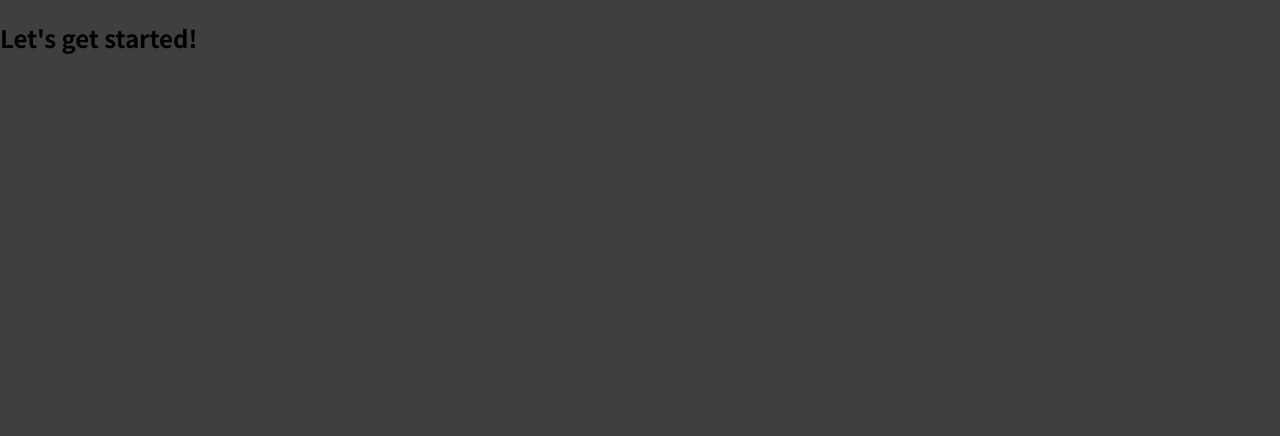
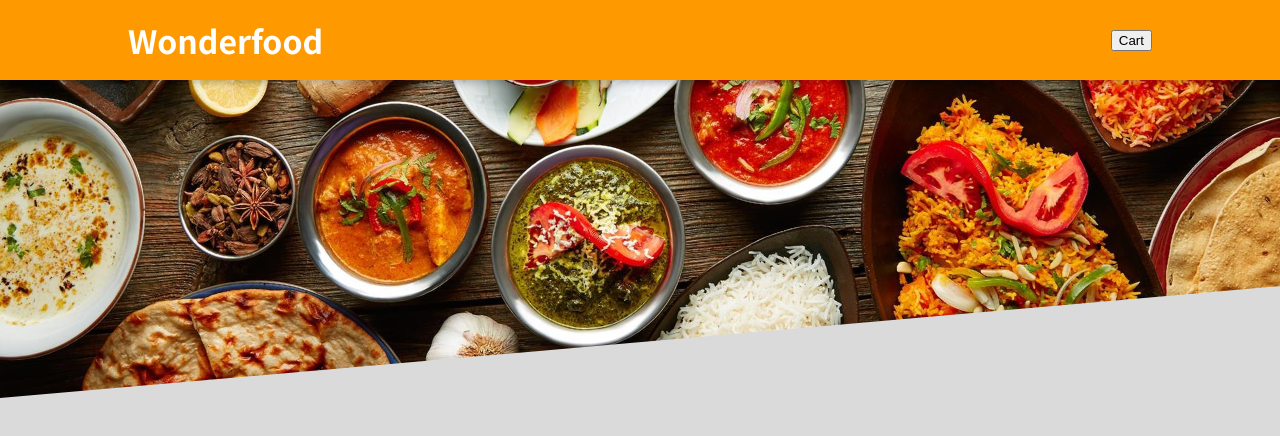
Before and after one commit to skatersezo/food-order-frontend, a React (Create React App) app: page / in a window 1280 px wide. Shown: the top 436 px of the page. Built offline with nearby package versions, Linux system fonts and the light colour scheme.

Commit message:
Adds Header component

```diff
--- a/src/App.js
+++ b/src/App.js
@@ -1,8 +1,13 @@
+import React from 'react';
+
+import Header from './components/Layout/Header';
+
 function App() {
+
   return (
-    <div>
-      <h2>Let's get started!</h2>
-    </div>
+    <>
+      <Header />
+    </>
   );
 }
 
--- /dev/null
+++ b/src/components/Layout/Header.js
@@ -0,0 +1,22 @@
+import React from 'react';
+
+import food from '../../assets/food.jpg';
+import classes from './Header.module.css';
+
+function Header(props) {
+
+    return (
+        <>
+            <header className={classes.header}>
+                <h1>Wonderfood</h1>
+                <button>Cart</button>
+            </header>
+            <div className={classes['main-image']}>
+                <img src={food} alt="world foods" />
+            </div>
+        </>
+    );
+
+}
+
+export default Header;
--- /dev/null
+++ b/src/components/Layout/Header.module.css
@@ -0,0 +1,29 @@
+.header {
+    position: fixed;
+    top: 0;
+    left: 0;
+    width: 100%;
+    height: 5rem;
+    background-color: #ff9900;
+    color: white;
+    display: flex;
+    justify-content: space-between;
+    align-items: center;
+    padding: 0 10%;
+    box-shadow: 0 2px 8px rgba(0, 0, 0, 0.25);
+    z-index: 10;
+  }
+
+  .main-image {
+    width: 100%;
+    height: 25rem;
+    z-index: 0;
+    overflow: hidden;
+  }
+
+  .main-image img {
+    width: 110%;
+    height: 100%;
+    object-fit: cover;
+    transform: rotateZ(-5deg) translateY(-4rem) translateX(-1rem);
+  }
--- a/src/index.css
+++ b/src/index.css
@@ -10,5 +10,5 @@
 
 body {
   margin: 0;
-  background-color: #3f3f3f;
+  background-color: #dadada;
 }
```
Also changed, not shown: src/assets/food.jpg (added).
